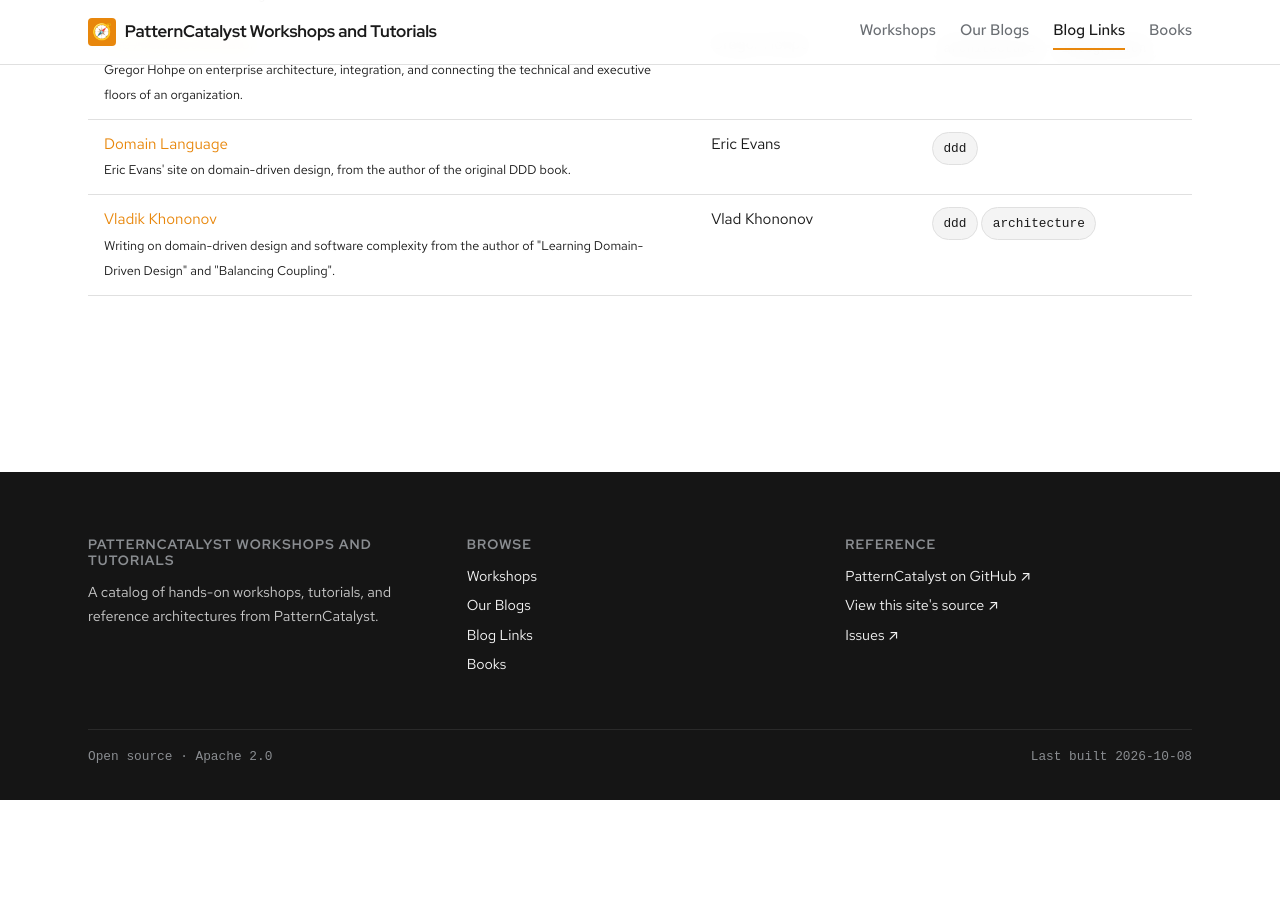
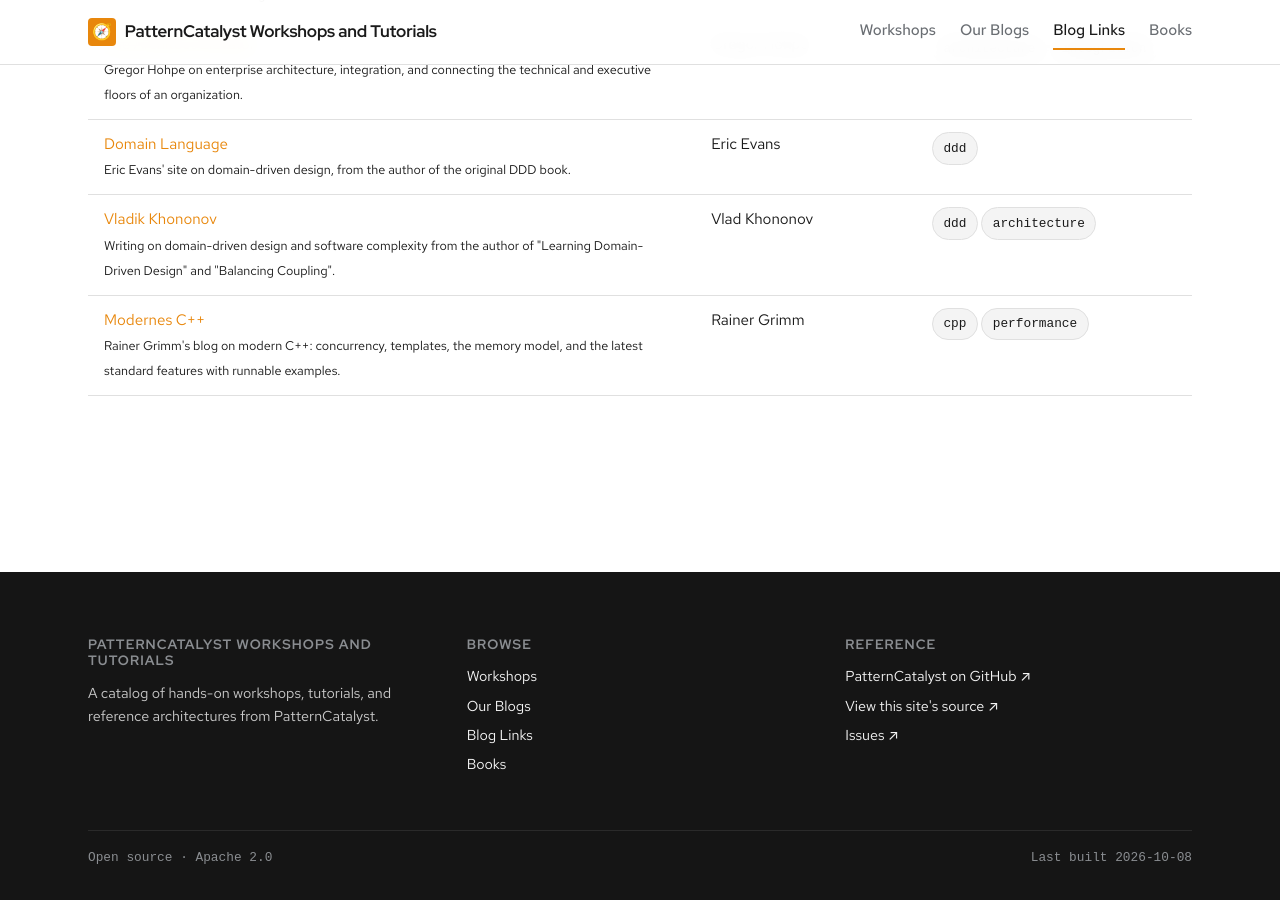
Before and after one commit to patterncatalyst/patterncatalyst-workshops-tutorials-list, a Jekyll site: the page built from blog-links.html, in a window 1280 px wide and 900 px high, scrolled down 1280 px. Built offline with Jekyll 4.4.1, drawn with Linux system fonts in a browser that asks for light colours; some web fonts are replaced; before the commit the page ends 2080 px from its top, so only the background shows below that.

Commit message:
content(blog-links): add Modernes C++ (Rainer Grimm)

```diff
--- a/_data/blog_links.yml
+++ b/_data/blog_links.yml
@@ -95,3 +95,11 @@
     Writing on domain-driven design and software complexity from the author
     of "Learning Domain-Driven Design" and "Balancing Coupling".
   tags: ["ddd", "architecture"]
+
+- title: "Modernes C++"
+  url: "https://www.modernescpp.com/"
+  source: "Rainer Grimm"
+  blurb: >
+    Rainer Grimm's blog on modern C++: concurrency, templates, the memory
+    model, and the latest standard features with runnable examples.
+  tags: ["cpp", "performance"]
```
